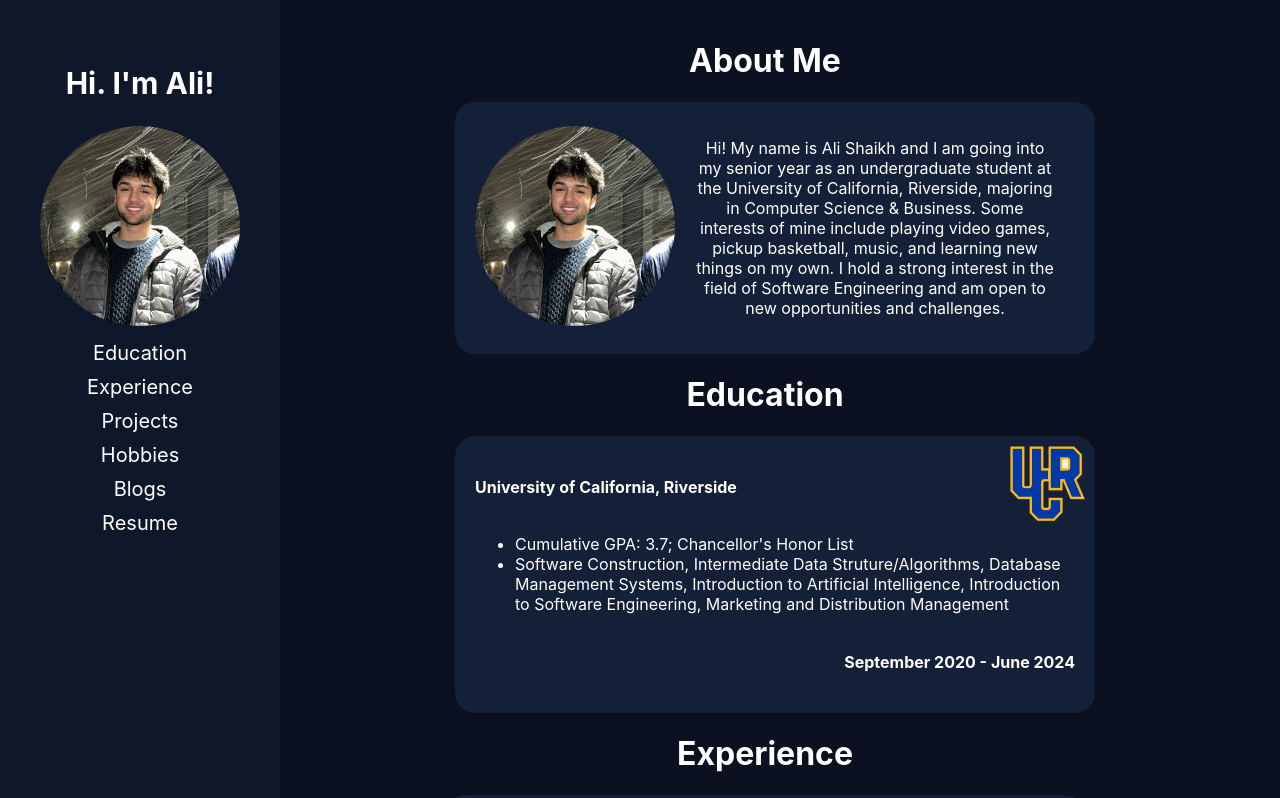
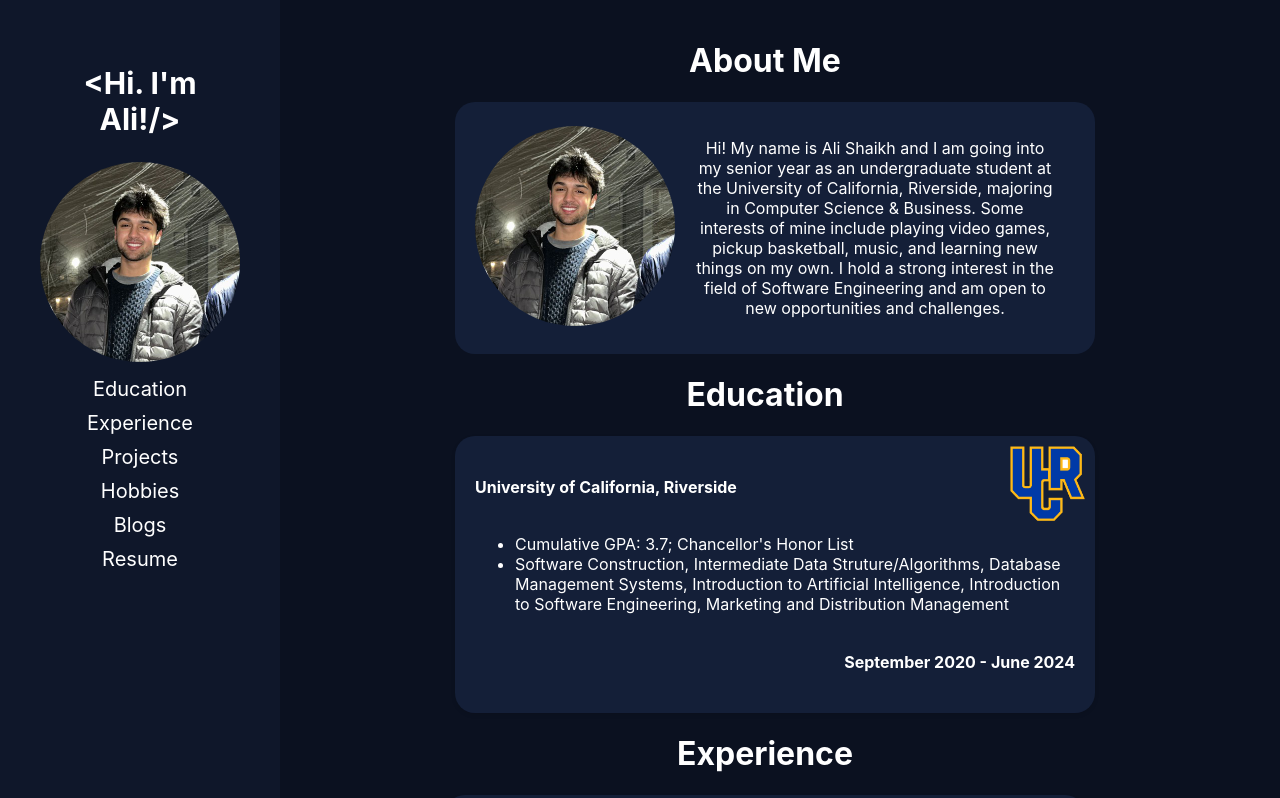
Before and after one commit to alihshaikh/modernwebsite, a React (Create React App) app: page / in a window 1280 px wide. Shown: the top 798 px of the page. Built offline with nearby package versions, Linux system fonts and the light colour scheme.

Commit message:
fixed document title

```diff
--- a/public/index.html
+++ b/public/index.html
@@ -24,7 +24,7 @@
       work correctly both with client-side routing and a non-root public URL.
       Learn how to configure a non-root public URL by running `npm run build`.
     -->
-    <title>React App</title>
+    <title>Ali Shaikh</title>
   </head>
   <body>
     <noscript>You need to enable JavaScript to run this app.</noscript>
--- a/src/components/Navbar/Navbar.jsx
+++ b/src/components/Navbar/Navbar.jsx
@@ -25,7 +25,7 @@ const Navbar = ({togglebutton, isDarkMode}) => {
     <div className='vertical-navbar' >
       <nav>
       <ul>
-        <li><h1><TypingEffect text="Hi. I'm Ali!"/></h1></li>
+        <li><h1><TypingEffect text="<Hi. I'm Ali!/>"/></h1></li>
         <li><img src={linkedImage}></img></li>
         <li><a href="#education" onClick={(e) => scrollToSection(e, 'education')}>Education</a></li>
         <li><a href="#experience" onClick={(e) => scrollToSection(e, 'experience')}>Experience</a></li>
```
